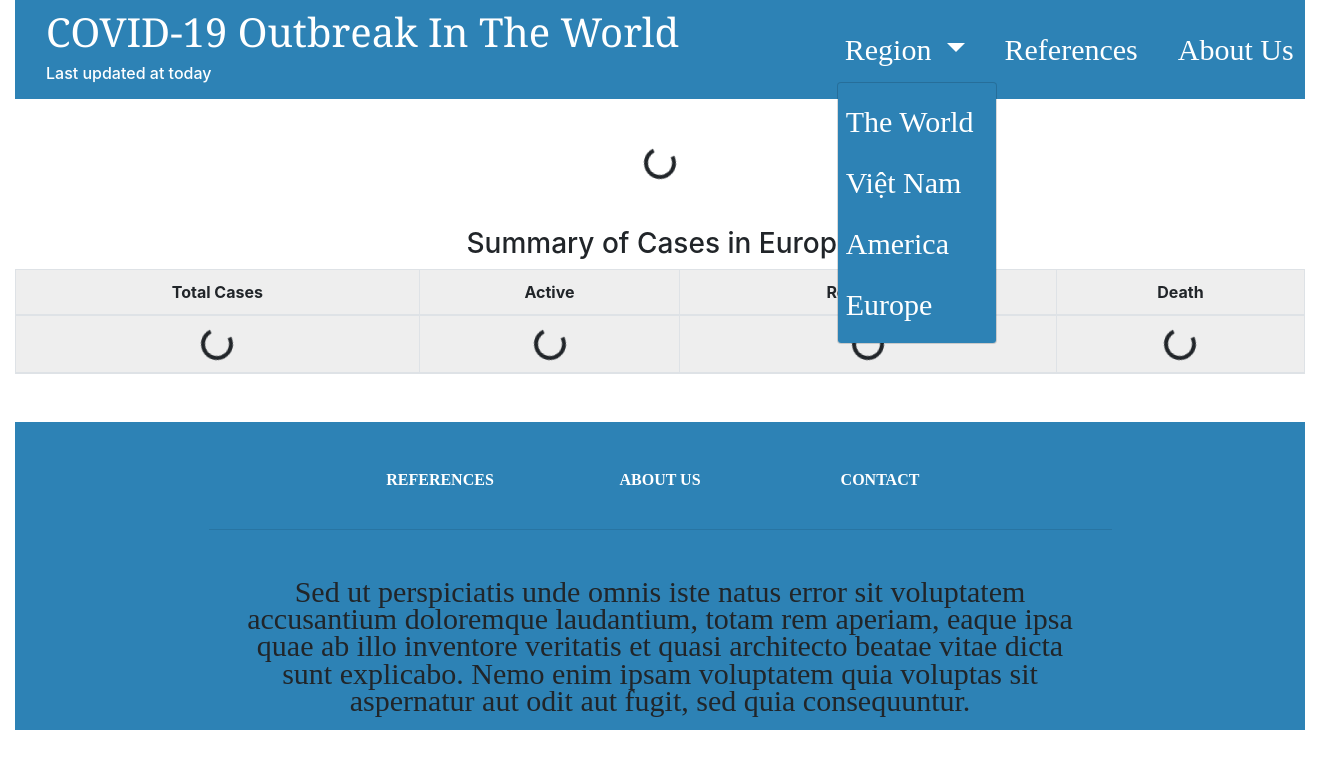
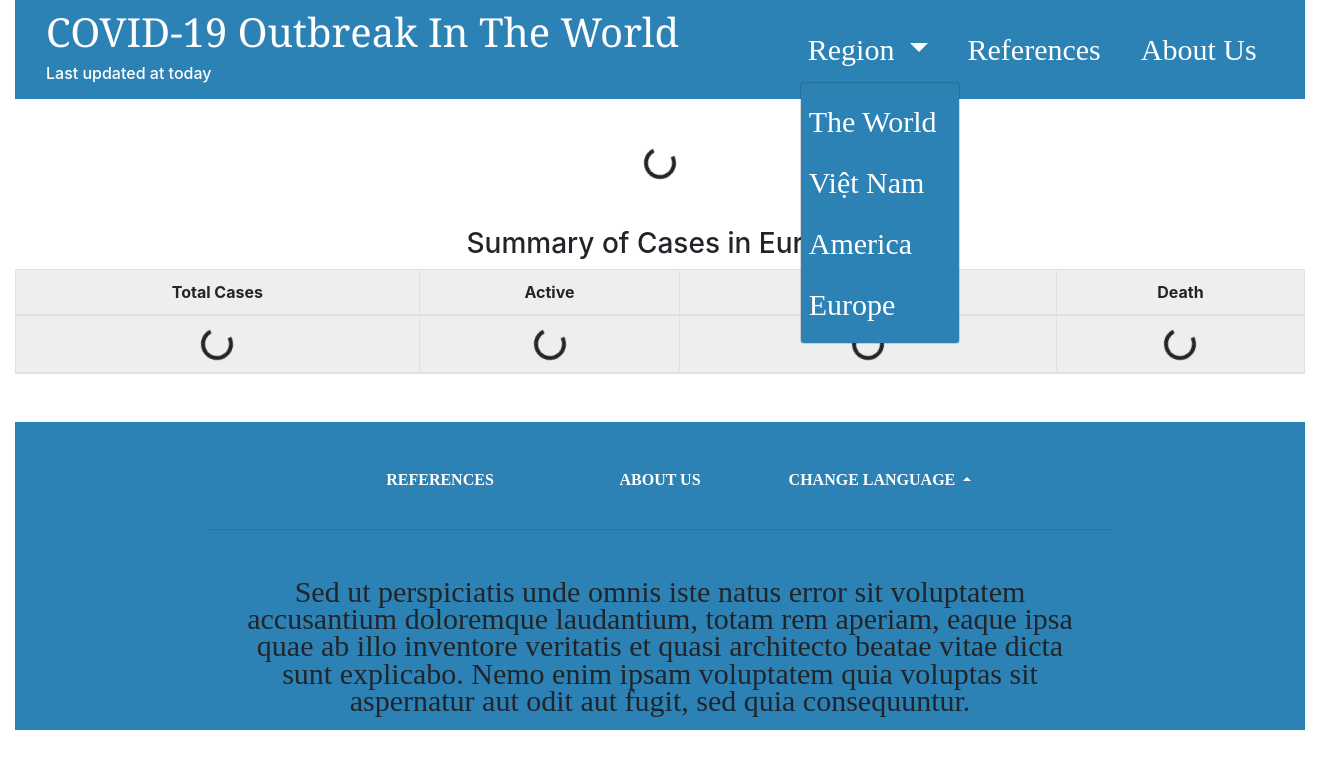
Before and after one commit to dannguyen99/Monitoring_Covid-19, a Django app: page /europe in a window 1320 px wide, after a click on "Region". Shown: the top 769 px of the page. Run offline with Django 3.2, Linux system fonts and the light colour scheme; lists and menus that the app fills with data are empty; some libraries are stand-ins or nearby versions.

Commit message:
change hover and adding change language feature

```diff
--- a/web/static/web/css/base.css
+++ b/web/static/web/css/base.css
@@ -1,16 +1,50 @@
 .m-10 {
   margin: 0% 10% 0%;
 }
-.header, .footer{
-  background-color: #2D82B5;
+.header,
+.footer {
+  background-color: #2d82b5;
 }
-a,
-a:hover,
-a:focus,
-a:active {
+.header > nav > div > a{
   text-decoration: none;
-  color: inherit;
 }
+.nav-brand > h1,h6{
+  color: white;
+}
+
+.navbar-nav {
+  margin-left: 7%;
+}
+.navbar-nav > li > a:hover {
+  color: #fb6602 !important;
+}
+.navbar-nav > li > .dropdown-menu > a:hover {
+  background-color: #88cdf6;
+}
+      /*  footer */
+.footer > div > div > h6 > a {
+  color: white;
+}
+.footer > div > div > h6 > a:hover {
+  color: #fb6602;
+  text-decoration: none;
+}
+.navbar-nav,
+.dropdown-menu,
+.footer {
+  font-family: "Times New Roman", Times, serif;
+  font-size: 30px;
+}
+.dropdown-menu > button{
+  color: white;
+}
+.dropdown-menu > button:hover{
+  background-color: #88cdf6;
+  color: white;
+}
+
+      /* end of footer */
+
 
 .tableFixHead {
   overflow-y: auto;
@@ -36,17 +70,3 @@ td {
 th {
   background: #eee;
 }
-.navbar-nav{
-  margin-left: 20%;
-}
-.navbar-nav, .dropdown-menu, .footer{
-  font-family: 'Times New Roman', Times, serif;
-  font-size: 30px;
-}
-.navbar-nav > li > .dropdown-menu > a:hover{
-  background-color: #88CDF6;
-}
-
-h1,h6{
-  color: white;
-}
--- a/web/static/web/js/base.js
+++ b/web/static/web/js/base.js
@@ -1,3 +1,22 @@
-$('#dropdownMenu li').click(function () {
-    $('#navbarDropdownMenuLink').html($(this).text() + '<span class="caret"></span>')
-})
+var arrLang = new Array();
+arrLang["en"] = new Array();
+arrLang["vn"] = new Array();
+
+// English content
+arrLang["en"]["references"] = "References";
+arrLang["en"]["about"] = "About Us";
+
+// VN content
+arrLang["vn"]["references"] = "Tham khảo";
+arrLang["vn"]["about"] = "Về chúng tôi";
+
+// Process translation
+$(function () {
+    $(".translate").click(function () {
+        var lang = $(this).attr("id");
+
+        $(".lang").each(function (index, item) {
+            $(this).text(arrLang[lang][$(this).attr("key")]);
+        });
+    });
+});
--- a/web/templates/web/base.html
+++ b/web/templates/web/base.html
@@ -102,12 +102,20 @@
                   </div>
                 </li>
                 <li class="nav-item active pr-4">
-                  <a class="nav-link" style="color: white;" href="#"
+                  <a
+                    class="nav-link lang"
+                    key="references"
+                    style="color: white;"
+                    href="{% url 'references' %}"
                     >References</a
                   >
                 </li>
                 <li class="nav-item active pr-4">
-                  <a class="nav-link" style="color: white;" href="#"
+                  <a
+                    class="nav-link lang"
+                    key="about"
+                    style="color: white;"
+                    href="{% url 'about' %}"
                     >About Us</a
                   >
                 </li>
@@ -126,7 +134,7 @@
           <!-- Grid column -->
           <div class="col-md-2 mb-3">
             <h6 class="text-uppercase font-weight-bold">
-              <a href="#!">References</a>
+              <a href="{% url 'references' %}">References</a>
             </h6>
           </div>
           <!-- Grid column -->
@@ -134,15 +142,25 @@
           <!-- Grid column -->
           <div class="col-md-2 mb-3">
             <h6 class="text-uppercase font-weight-bold">
-              <a href="#!">About Us</a>
+              <a href="{% url 'about' %}">About Us</a>
             </h6>
           </div>
           <!-- Grid column -->
 
           <!-- Grid column -->
           <div class="col-md-2 mb-3">
-            <h6 class="text-uppercase font-weight-bold">
-              <a href="#!">Contact</a>
+            <h6 class="text-uppercase font-weight-bold dropup">
+              <a
+                class="dropdown-toggle"
+                id="dropdownMenu2"
+                data-toggle="dropdown"
+              >
+                Change Language
+              </a>
+              <div class="dropdown-menu" aria-labelledby="dropdownMenu2" style="background-color: #2d82b5;">
+                <button class="translate dropdown-item" id="vn">Vietnam</button>
+                <button class="translate dropdown-item" id="en">English</button>
+              </div>
             </h6>
           </div>
           <!-- Grid column -->
@@ -173,6 +191,8 @@
       </footer>
       <!-- Footer -->
     </div>
+    <script type="text/javascript" src="{% static 'web/js/base.js' %}"></script>
+
     <!-- bootstrap -->
     <script
       src="https://cdn.jsdelivr.net/npm/popper.js@1.16.0/dist/umd/popper.min.js"
--- a/web/urls.py
+++ b/web/urls.py
@@ -9,5 +9,7 @@ urlpatterns = [
     path("us", views.us_view, name="us"),
     path("country/<str:geoId>", views.country_view, name="country_view"),
     path("test", views.test, name="test"),
-    path("index/change_world_map", views.change_world_map, name = "change_world_map")
+    path("index/change_world_map", views.change_world_map, name = "change_world_map"),
+    path("references", views.references, name = "references"),
+    path("about", views.about, name = "about")
 ]
--- a/web/views.py
+++ b/web/views.py
@@ -108,6 +108,11 @@ def country_view(request, geoId):
     }
     return render(request, 'web/country_view.html', context)
 
+def references(request):
+    return render(request, 'web/references.html')
+
+def about(request):
+    return render(request, 'web/about.html')
 
 def test(request):
     ecdc = pd.read_csv('data/ECDC/05-19-2020.csv')
```
Also changed, not shown: web/templates/web/about.html (added), web/templates/web/references.html (added).
